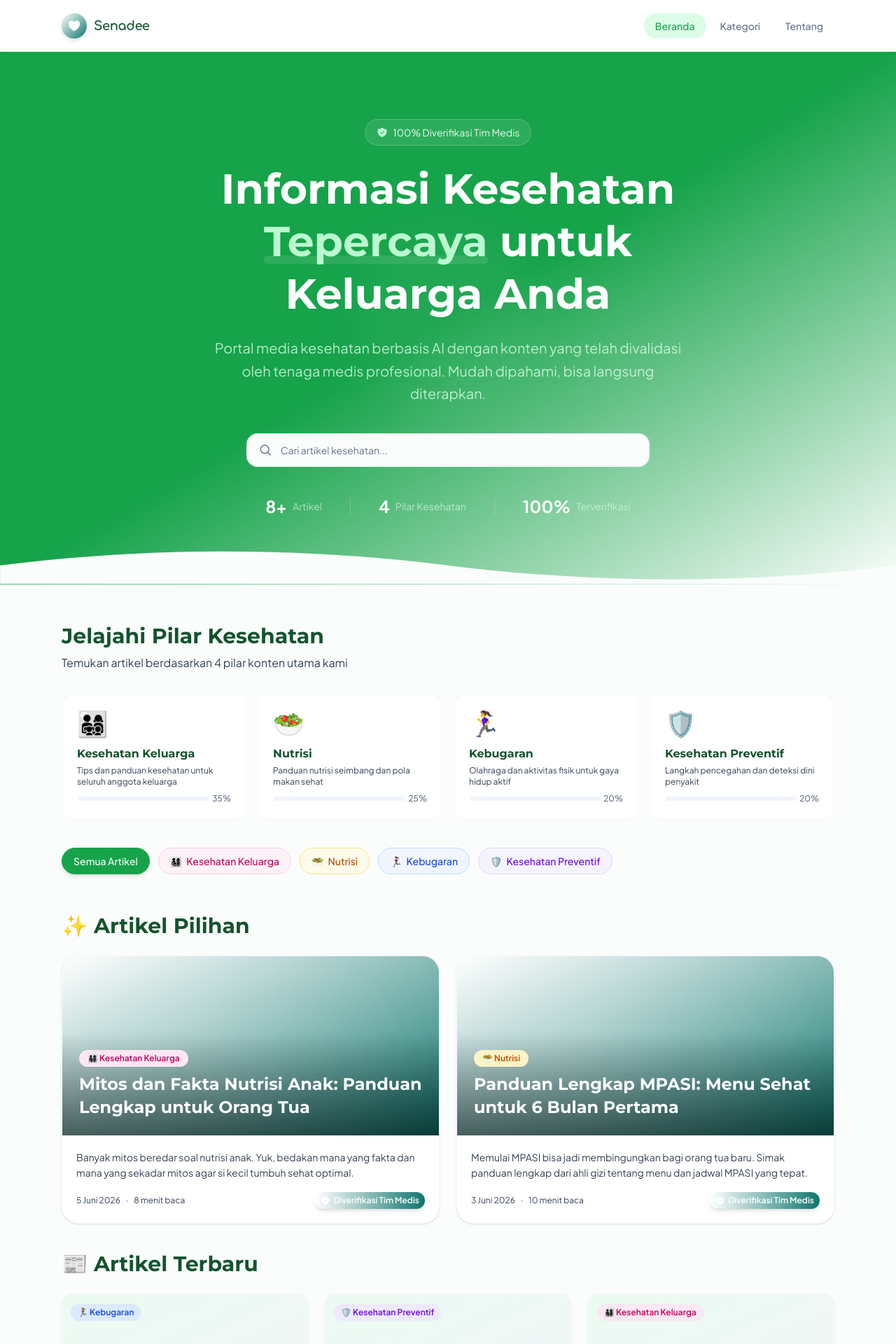
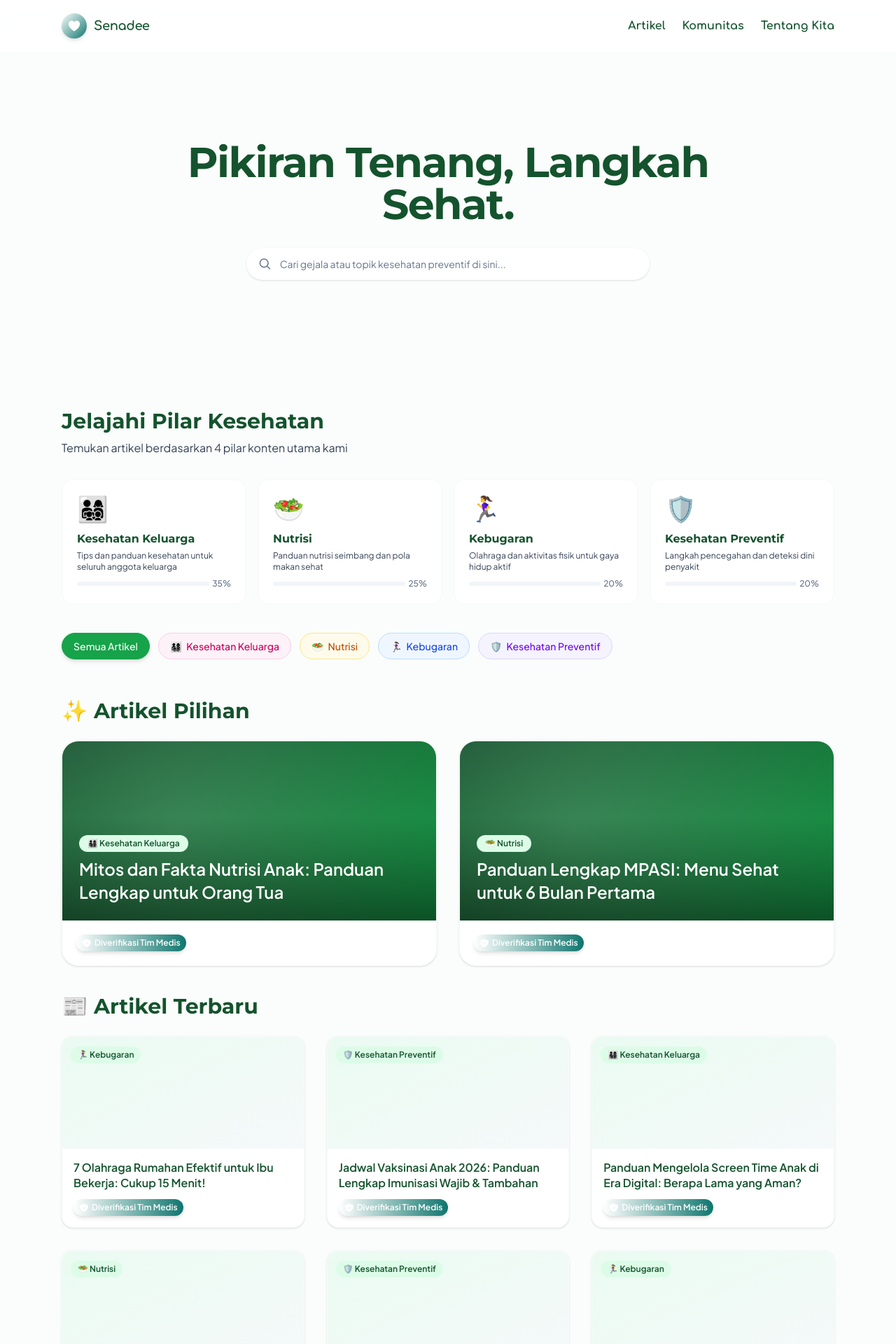
Before and after one commit to rifqirinaldi24/bang-kesehatan-v0.1, a React (Vite) app: page / in a window 1280 px wide. Shown: the top 1920 px of the page at 70% size. Built offline with nearby package versions, Linux system fonts and the light colour scheme.

Commit message:
feat: ultra minimalist homepage refactor (zero clutter)

```diff
--- a/src/components/layout/Navbar.jsx
+++ b/src/components/layout/Navbar.jsx
@@ -35,23 +35,25 @@ export default function Navbar() {
           </Link>
 
           {/* Desktop Nav */}
-          <nav className="hidden md:flex items-center gap-1">
+          <nav className="hidden md:flex items-center gap-6">
             <Link
               to="/"
-              className={`px-4 py-2 rounded-xl text-sm font-medium transition-all duration-200 ${
-                isHome
-                  ? 'text-primary bg-primary-fixed'
-                  : 'text-on-surface-variant hover:text-primary hover:bg-primary-fixed'
-              }`}
+              className="font-brand text-senadee-dark hover:text-senadee-primary font-bold transition-colors"
             >
-              Beranda
+              Artikel
             </Link>
-            <span className="px-4 py-2 rounded-xl text-sm font-medium text-outline cursor-default">
-              Kategori
-            </span>
-            <span className="px-4 py-2 rounded-xl text-sm font-medium text-outline cursor-default">
-              Tentang
-            </span>
+            <Link
+              to="/"
+              className="font-brand text-senadee-dark hover:text-senadee-primary font-bold transition-colors"
+            >
+              Komunitas
+            </Link>
+            <Link
+              to="/"
+              className="font-brand text-senadee-dark hover:text-senadee-primary font-bold transition-colors"
+            >
+              Tentang Kita
+            </Link>
           </nav>
 
           {/* Mobile Menu Toggle */}
@@ -80,18 +82,24 @@ export default function Navbar() {
               <Link
                 to="/"
                 onClick={() => setIsMenuOpen(false)}
-                className={`px-4 py-3 rounded-xl text-sm font-medium transition-colors ${
-                  isHome ? 'text-primary bg-primary-fixed' : 'text-on-surface-variant hover:bg-surface'
-                }`}
+                className="px-4 py-3 rounded-xl text-sm font-brand font-bold text-senadee-dark hover:text-senadee-primary transition-colors"
               >
-                🏠 Beranda
+                Artikel
               </Link>
-              <span className="px-4 py-3 rounded-xl text-sm font-medium text-outline">
-                📂 Kategori (segera hadir)
-              </span>
-              <span className="px-4 py-3 rounded-xl text-sm font-medium text-outline">
-                ℹ️ Tentang (segera hadir)
-              </span>
+              <Link
+                to="/"
+                onClick={() => setIsMenuOpen(false)}
+                className="px-4 py-3 rounded-xl text-sm font-brand font-bold text-senadee-dark hover:text-senadee-primary transition-colors"
+              >
+                Komunitas
+              </Link>
+              <Link
+                to="/"
+                onClick={() => setIsMenuOpen(false)}
+                className="px-4 py-3 rounded-xl text-sm font-brand font-bold text-senadee-dark hover:text-senadee-primary transition-colors"
+              >
+                Tentang Kita
+              </Link>
             </nav>
           </div>
         )}
--- a/src/components/ui/ArticleCard.jsx
+++ b/src/components/ui/ArticleCard.jsx
@@ -11,7 +11,7 @@ const CATEGORY_COLORS = {
 
 export default function ArticleCard({ article, featured = false }) {
   const pillar = getPillarById(article.category);
-  const colorClass = CATEGORY_COLORS[article.category] || 'bg-surface-container-low text-on-surface';
+  const colorClass = 'bg-senadee-light text-senadee-dark';
 
   if (featured) {
     return (
@@ -21,27 +21,19 @@ export default function ArticleCard({ article, featured = false }) {
         className="group block rounded-3xl overflow-hidden bg-white border border-surface-container-low card-hover shadow-sm"
       >
         {/* Featured Image Placeholder */}
-        <div className="relative h-56 sm:h-64 bg-gradient-to-br from-primary-container to-tertiary overflow-hidden">
+        <div className="relative h-56 sm:h-64 bg-gradient-to-br from-senadee-dark to-senadee-primary overflow-hidden">
           <div className="absolute inset-0 bg-[radial-gradient(circle_at_30%_50%,rgba(255,255,255,0.15),transparent)] " />
           <div className="absolute bottom-0 left-0 right-0 p-6 bg-gradient-to-t from-black/50 to-transparent">
             <span className={`inline-block px-3 py-1 rounded-full text-xs font-semibold ${colorClass} mb-2`}>
               {pillar?.icon} {pillar?.name}
             </span>
-            <h3 className="text-xl sm:text-2xl font-bold text-white leading-snug group-hover:text-primary-fixed transition-colors">
+            <h3 className="text-xl sm:text-2xl font-body font-semibold text-white leading-snug group-hover:text-senadee-light transition-colors">
               {article.title}
             </h3>
           </div>
         </div>
         <div className="p-5">
-          <p className="text-on-surface-variant text-sm leading-relaxed line-clamp-2 mb-4">
-            {article.excerpt}
-          </p>
           <div className="flex items-center justify-between">
-            <div className="flex items-center gap-2 text-xs text-on-surface-variant">
-              <span>{formatDate(article.date)}</span>
-              <span>·</span>
-              <span>{article.readingTime} menit baca</span>
-            </div>
             {article.isVerified && <HumanVerifiedBadge size="small" />}
           </div>
         </div>
@@ -57,28 +49,18 @@ export default function ArticleCard({ article, featured = false }) {
     >
       {/* Image Placeholder */}
       <div className="relative h-40 bg-gradient-to-br from-surface-container-low to-surface-container overflow-hidden">
-        <div className="absolute inset-0 bg-gradient-to-br from-primary-fixed/50 to-tertiary-fixed/50 group-hover:from-primary-fixed-dim/50 group-hover:to-tertiary-fixed-dim/50 transition-all duration-500" />
+        <div className="absolute inset-0 bg-gradient-to-br from-senadee-light/50 to-senadee-canvas/50 group-hover:from-senadee-primary/20 transition-all duration-500" />
         <div className="absolute top-3 left-3">
           <span className={`inline-block px-2.5 py-1 rounded-full text-xs font-semibold ${colorClass}`}>
             {pillar?.icon} {pillar?.name}
           </span>
         </div>
-        <div className="absolute bottom-3 right-3 flex items-center gap-1 text-xs text-on-surface-variant bg-white/80 backdrop-blur-sm px-2 py-1 rounded-full">
-          <svg xmlns="http://www.w3.org/2000/svg" fill="none" viewBox="0 0 24 24" strokeWidth={1.5} stroke="currentColor" className="w-3.5 h-3.5">
-            <path strokeLinecap="round" strokeLinejoin="round" d="M12 6v6h4.5m4.5 0a9 9 0 1 1-18 0 9 9 0 0 1 18 0Z" />
-          </svg>
-          {article.readingTime} mnt
-        </div>
       </div>
       <div className="p-4">
-        <h3 className="font-bold text-on-surface leading-snug mb-2 group-hover:text-primary transition-colors line-clamp-2">
+        <h3 className="font-body font-semibold text-senadee-dark leading-snug mb-3 group-hover:text-senadee-primary transition-colors line-clamp-2">
           {article.title}
         </h3>
-        <p className="text-on-surface-variant text-sm leading-relaxed line-clamp-2 mb-3">
-          {article.excerpt}
-        </p>
         <div className="flex items-center justify-between">
-          <span className="text-xs text-outline">{formatDate(article.date)}</span>
           {article.isVerified && <HumanVerifiedBadge size="small" />}
         </div>
       </div>
--- a/src/components/ui/SearchBar.jsx
+++ b/src/components/ui/SearchBar.jsx
@@ -24,10 +24,10 @@ export default function SearchBar() {
   return (
     <div id="search-bar" className="relative w-full max-w-xl">
       <div
-        className={`relative flex items-center rounded-2xl border-2 transition-all duration-300 ${
+        className={`relative flex items-center rounded-full transition-all duration-300 ${
           isFocused
-            ? 'border-primary-container shadow-lg shadow-primary-container/10 bg-background'
-            : 'border-surface-container bg-surface hover:border-outline-variant'
+            ? 'shadow-md border border-senadee-light bg-white'
+            : 'shadow-sm border border-transparent bg-white hover:border-senadee-light'
         }`}
       >
         <svg
@@ -46,7 +46,7 @@ export default function SearchBar() {
         </svg>
         <input
           type="text"
-          placeholder="Cari artikel kesehatan..."
+          placeholder="Cari gejala atau topik kesehatan preventif di sini..."
           value={query}
           onChange={(e) => setQuery(e.target.value)}
           onFocus={() => setIsFocused(true)}
--- a/src/pages/HomePage.jsx
+++ b/src/pages/HomePage.jsx
@@ -27,68 +27,19 @@ export default function HomePage() {
       />
 
       {/* Hero Section */}
-      <section id="hero-section" className="relative overflow-hidden bg-gradient-to-br from-primary via-primary to-on-tertiary-fixed-variant">
-        {/* Background decoration */}
-        <div className="absolute inset-0">
-          <div className="absolute top-0 right-0 w-96 h-96 bg-primary-container/20 rounded-full blur-3xl translate-x-1/2 -translate-y-1/2" />
-          <div className="absolute bottom-0 left-0 w-80 h-80 bg-tertiary-container/20 rounded-full blur-3xl -translate-x-1/3 translate-y-1/3" />
-          <div className="absolute top-1/2 left-1/2 w-64 h-64 bg-white/5 rounded-full blur-2xl -translate-x-1/2 -translate-y-1/2" />
-        </div>
-
-        <div className="relative max-w-6xl mx-auto px-4 sm:px-6 py-16 sm:py-24">
-          <div className="text-center max-w-3xl mx-auto">
-            {/* Badge */}
-            <div className="inline-flex items-center gap-2 px-4 py-2 rounded-full bg-white/10 backdrop-blur-sm border border-white/20 text-white/90 text-sm mb-6 animate-fade-in">
-              <svg xmlns="http://www.w3.org/2000/svg" viewBox="0 0 24 24" fill="currentColor" className="w-4 h-4 text-primary-fixed-dim">
-                <path fillRule="evenodd" d="M12.516 2.17a.75.75 0 0 0-1.032 0 11.209 11.209 0 0 1-7.877 3.08.75.75 0 0 0-.722.515A12.74 12.74 0 0 0 2.25 9.75c0 5.942 4.064 10.933 9.563 12.348a.749.749 0 0 0 .374 0c5.499-1.415 9.563-6.406 9.563-12.348 0-1.39-.223-2.73-.635-3.985a.75.75 0 0 0-.722-.516l-.143.001c-2.996 0-5.717-1.17-7.734-3.08zm3.094 8.016a.75.75 0 1 0-1.22-.872l-3.236 4.53L9.53 12.22a.75.75 0 0 0-1.06 1.06l2.25 2.25a.75.75 0 0 0 1.14-.094l3.75-5.25z" clipRule="evenodd" />
-              </svg>
-              100% Diverifikasi Tim Medis
-            </div>
-
+      <section id="hero-section" className="relative bg-senadee-canvas">
+        <div className="relative max-w-6xl mx-auto px-4 sm:px-6 py-20 sm:py-32">
+          <div className="text-center max-w-4xl mx-auto">
             {/* Heading */}
-            <h1 className="text-4xl sm:text-5xl lg:text-6xl font-heading font-extrabold text-white leading-tight mb-6 animate-slide-up">
-              Informasi Kesehatan{' '}
-              <span className="relative">
-                <span className="relative z-10 text-primary-fixed-dim">Tepercaya</span>
-                <span className="absolute bottom-1 left-0 right-0 h-3 bg-white/10 rounded-full -z-0" />
-              </span>{' '}
-              untuk Keluarga Anda
+            <h1 className="font-tagline font-heading text-senadee-dark text-4xl md:text-6xl tracking-tight mb-8 animate-slide-up">
+              Pikiran Tenang, Langkah Sehat.
             </h1>
 
-            <p className="text-lg sm:text-xl text-primary-fixed/80 leading-relaxed mb-10 max-w-2xl mx-auto animate-slide-up">
-              Portal media kesehatan berbasis AI dengan konten yang telah divalidasi oleh tenaga medis profesional. Mudah dipahami, bisa langsung diterapkan.
-            </p>
-
             {/* Search Bar */}
-            <div className="flex justify-center animate-scale-in">
+            <div className="flex justify-center mt-6 animate-scale-in">
               <SearchBar />
             </div>
-
-            {/* Stats */}
-            <div className="flex flex-wrap items-center justify-center gap-6 sm:gap-10 mt-10 text-primary-fixed/70 animate-fade-in">
-              <div className="flex items-center gap-2">
-                <span className="text-2xl font-bold text-white">{articles.length}+</span>
-                <span className="text-sm">Artikel</span>
-              </div>
-              <div className="w-px h-6 bg-white/20" />
-              <div className="flex items-center gap-2">
-                <span className="text-2xl font-bold text-white">4</span>
-                <span className="text-sm">Pilar Kesehatan</span>
-              </div>
-              <div className="w-px h-6 bg-white/20" />
-              <div className="flex items-center gap-2">
-                <span className="text-2xl font-bold text-white">100%</span>
-                <span className="text-sm">Terverifikasi</span>
-              </div>
-            </div>
           </div>
-        </div>
-
-        {/* Bottom wave */}
-        <div className="absolute bottom-0 left-0 right-0">
-          <svg viewBox="0 0 1440 60" fill="none" xmlns="http://www.w3.org/2000/svg" className="w-full">
-            <path d="M0 60V30C240 0 480 0 720 30C960 60 1200 60 1440 30V60H0Z" fill="var(--color-surface)" />
-          </svg>
         </div>
       </section>
 
@@ -144,7 +95,7 @@ export default function HomePage() {
           <h2 className="text-2xl sm:text-3xl font-heading font-bold text-on-surface mb-6">
             ✨ Artikel Pilihan
           </h2>
-          <div className="grid grid-cols-1 md:grid-cols-2 gap-6">
+          <div className="grid grid-cols-1 md:grid-cols-2 gap-8">
             {featuredArticles.map((article) => (
               <ArticleCard key={article.id} article={article} featured />
             ))}
@@ -159,7 +110,7 @@ export default function HomePage() {
         </h2>
 
         {nonFeaturedArticles.length > 0 ? (
-          <div className="grid grid-cols-1 sm:grid-cols-2 lg:grid-cols-3 gap-5 sm:gap-6">
+          <div className="grid grid-cols-1 sm:grid-cols-2 lg:grid-cols-3 gap-8">
             {nonFeaturedArticles.map((article) => (
               <ArticleCard key={article.id} article={article} />
             ))}
```
